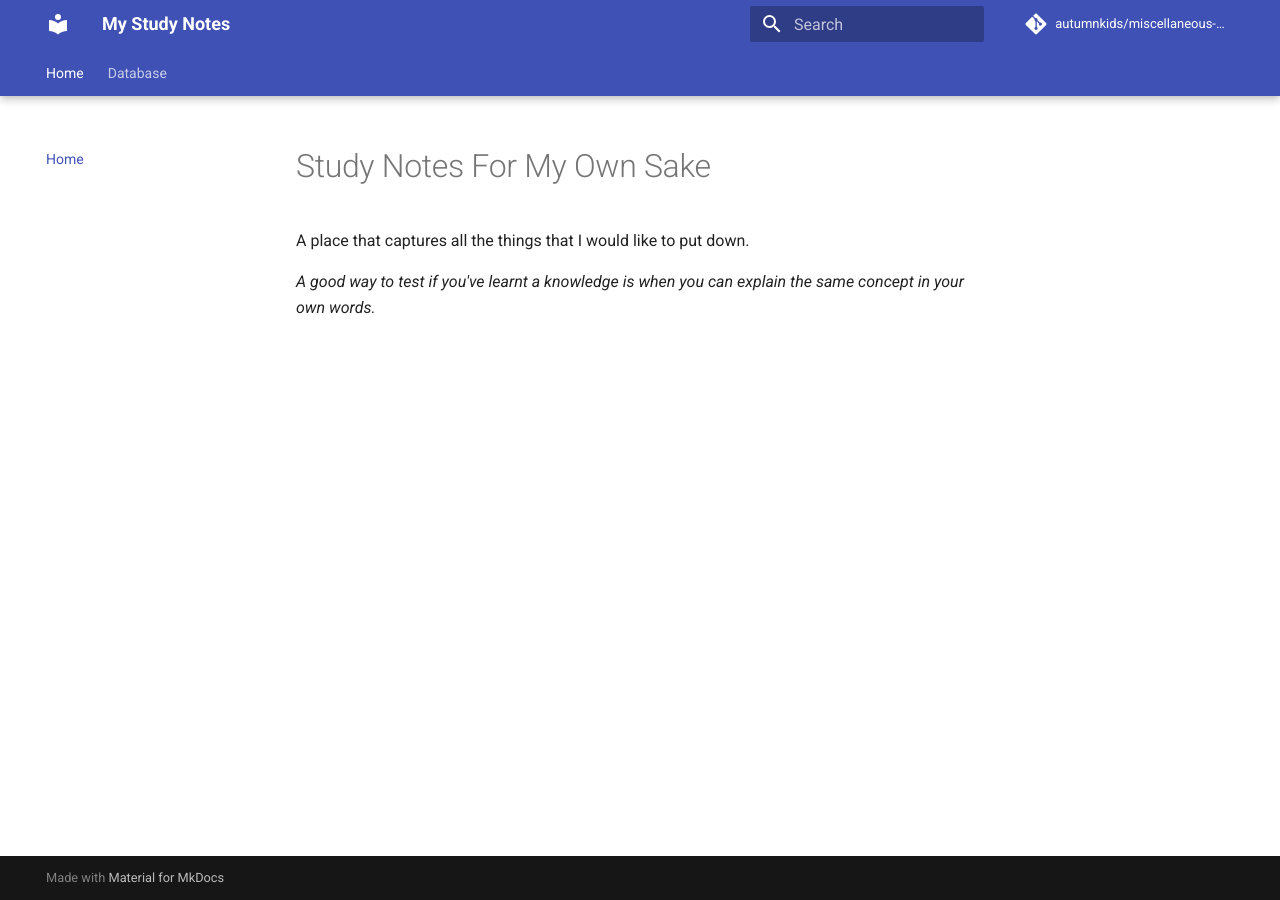
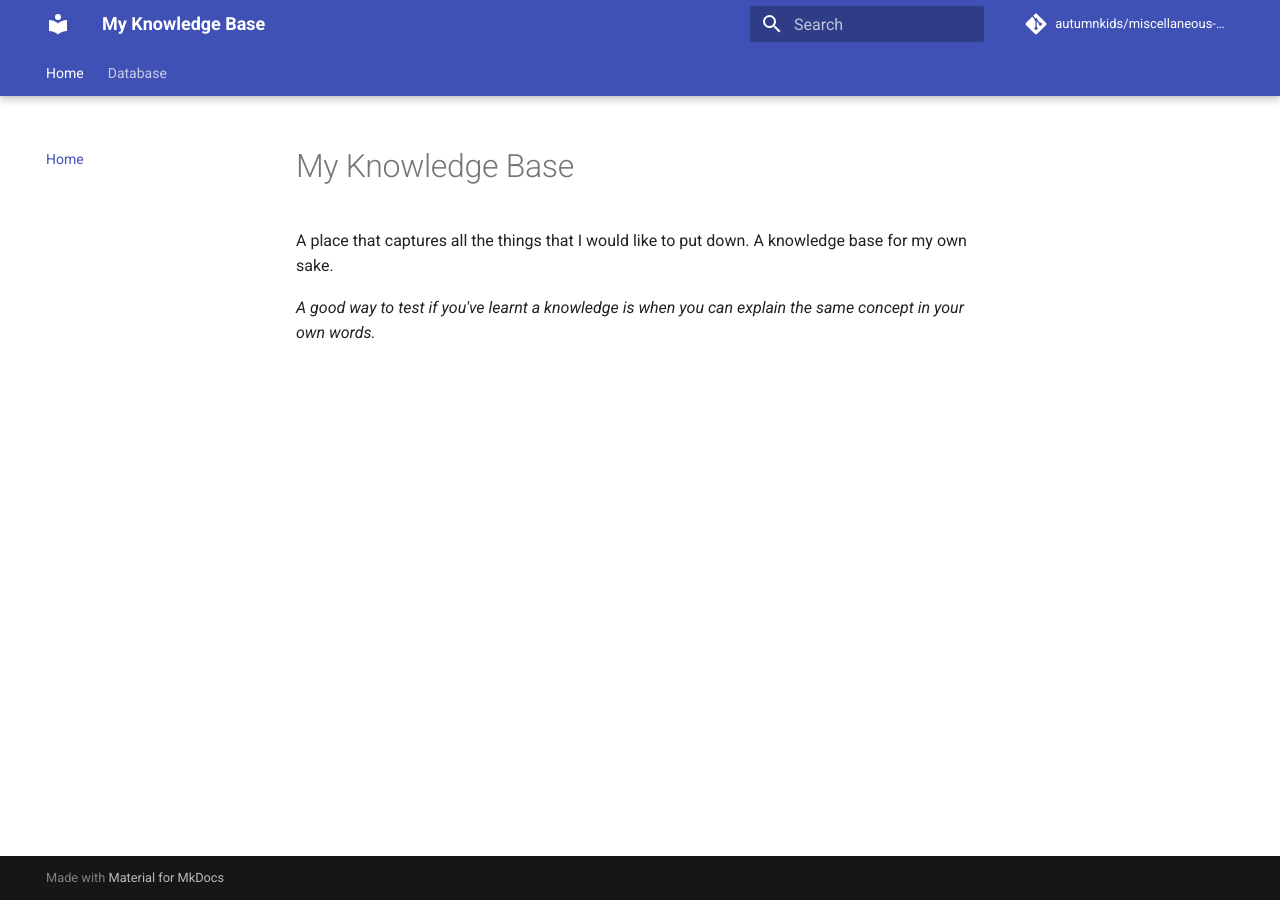
Before and after one commit to autumnkids/miscellaneous-study-notes, an MkDocs documentation site: the page built from docs/index.md, in a window 1280 px wide. Built offline with MkDocs 1.6.1 and Material for MkDocs 9.7.7, drawn with Linux system fonts in a browser that asks for light colours; comment, search, counter and statistics services are not loaded.

Commit message:
Rename a few things

```diff
--- a/docs/index.md
+++ b/docs/index.md
@@ -1,5 +1,5 @@
-# Study Notes For My Own Sake
+# My Knowledge Base
 
-A place that captures all the things that I would like to put down.
+A place that captures all the things that I would like to put down. A knowledge base for my own sake.
 
 _A good way to test if you've learnt a knowledge is when you can explain the same concept in your own words._
--- a/mkdocs.yml
+++ b/mkdocs.yml
@@ -1,4 +1,4 @@
-site_name: My Study Notes
+site_name: My Knowledge Base
 repo_url: https://github.com/autumnkids/miscellaneous-study-notes
 repo_name: autumnkids/miscellaneous-study-notes
 nav:
@@ -6,6 +6,7 @@ nav:
   - Database:
     - Database Internal: database/database-internal.md
     - PostgreSQL: database/postgresql.md
+    - MongoDB: database/mongodb.md
     - Performance Tips: database/performance-tips.md
 theme:
   name: material
```
Also changed, not shown: docs/database/postgresql.md (+1 -1 lines), docs/database/mongodb.md (added).
